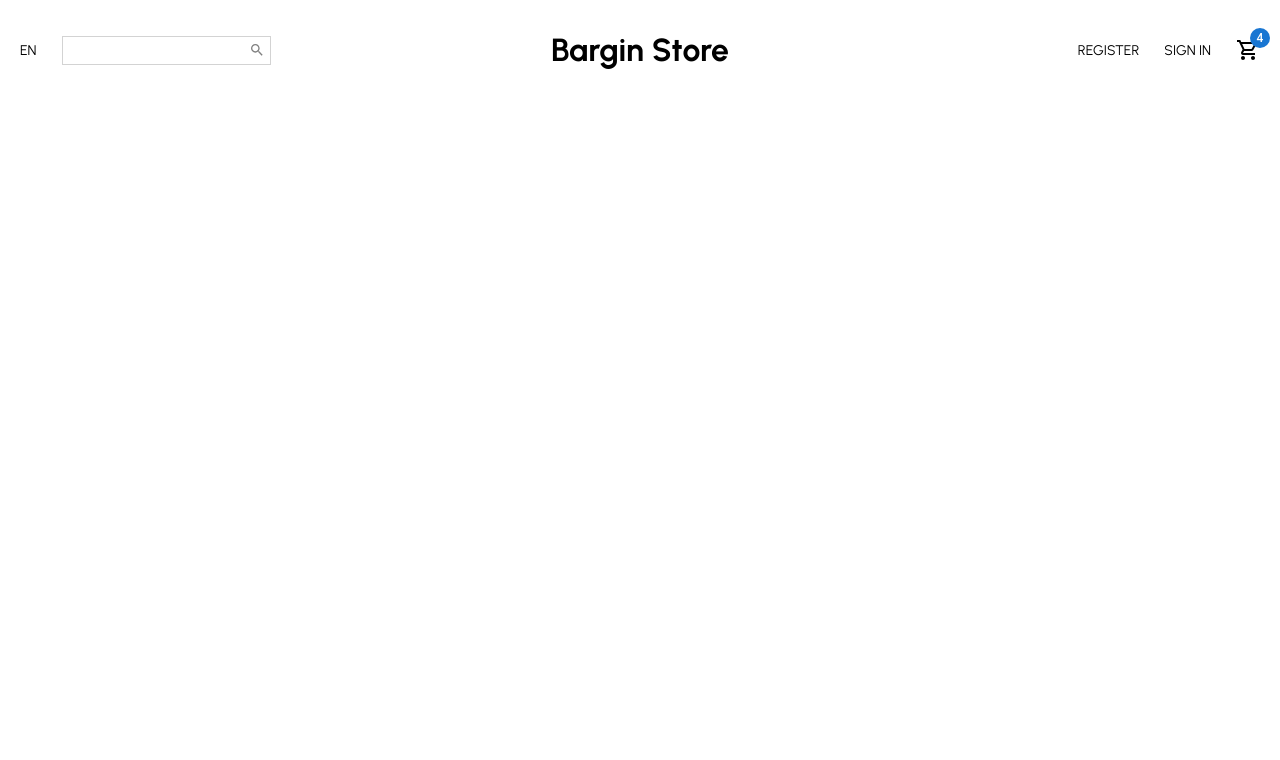
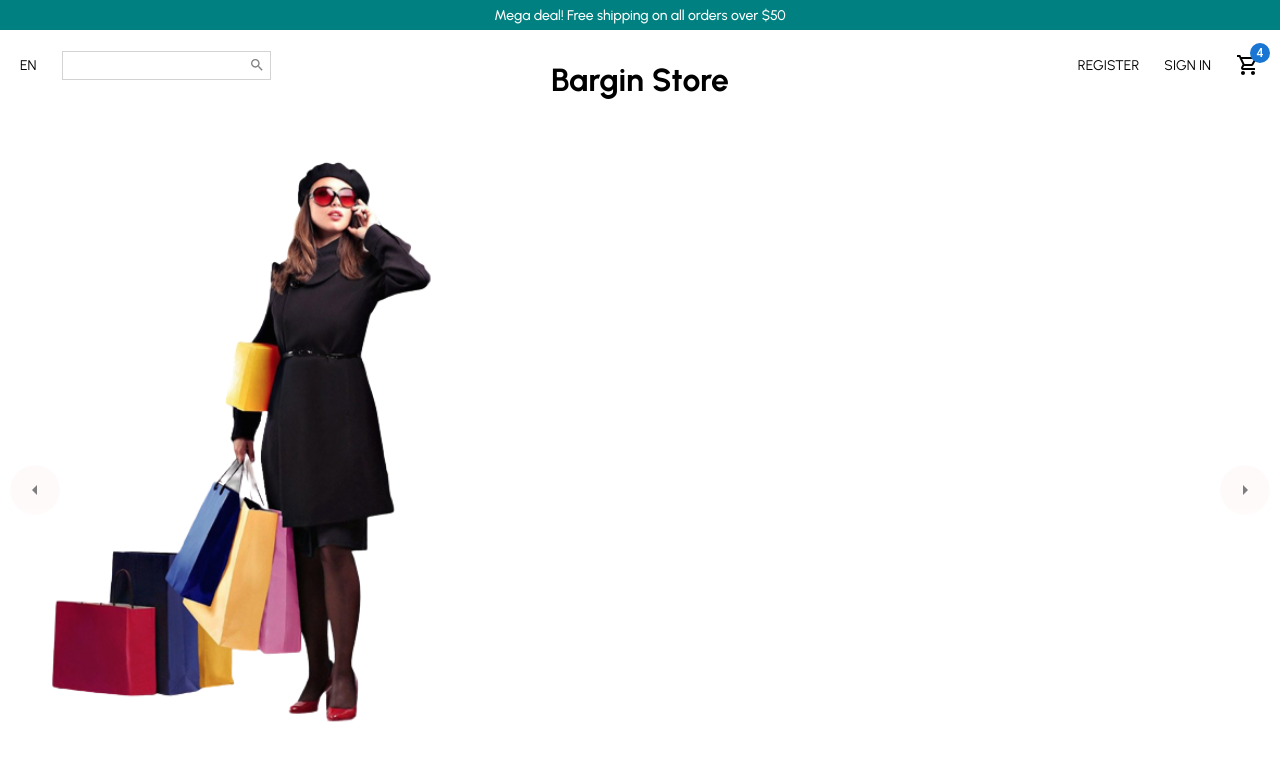
Before and after one commit to saintjohn1992/online-store-demo, a React (Create React App) app: page / in a window 1280 px wide. Shown: the top 760 px of the page. Built offline with nearby package versions, Linux system fonts and the light colour scheme.

Commit message:
styling the nav and slider

```diff
--- /dev/null
+++ b/src/components/Announcement.js
@@ -0,0 +1,21 @@
+import styled from "styled-components"
+
+
+const Container = styled.div`
+height: 30px;
+background-color: teal;
+color: white;
+display: flex;
+align-items: center;
+justify-content: center;
+font-size: 14px;
+font-weight: 500;
+`
+
+const Announcement = () => {
+  return (
+    <Container>Mega deal! Free shipping on all orders over $50</Container>
+  )
+}
+
+export default Announcement
--- a/src/components/Navbar.js
+++ b/src/components/Navbar.js
@@ -10,12 +10,13 @@ const Container = styled.div`
  padding: 10px 20px;
  display: flex;
  align-items: center;
- justify-content: space-between
+ justify-content: space-between;
  `
  const Left = styled.div`
  flex: 1;
  display: flex;
  align-items: center;
+ margin-bottom: 30px;
  `
  const Language = styled.span`
   font-size: 14px;
@@ -35,10 +36,11 @@ const Input = styled.input`
  const Center = styled.div`
  flex: 1;
  text-align: center;
+ justify-content: center;
+
  `
 const Logo = styled.h1`
   font-weight: bold;
-
   `
 
  const Right = styled.div`
@@ -46,6 +48,7 @@ const Logo = styled.h1`
  display: flex;
  align-items: center;
  justify-content: flex-end;
+ margin-bottom: 30px;
  `
  const MenuItem = styled.div`
  font-size: 14px;
--- /dev/null
+++ b/src/components/Slider.js
@@ -0,0 +1,74 @@
+import styled from "styled-components"
+import { ArrowLeftOutlined, ArrowRightOutlined } from "@mui/icons-material";
+import Shopping from "../images/shopping.png";
+
+const Container = styled.div`
+width: 100%;
+height: 100vh;
+display: flex;
+position: relative;
+`
+const Arrow = styled.div`
+width: 50px;
+height: 50px;
+background-color: #fff7f7;
+border-radius: 50%;
+display: flex;
+align-items: center;
+justify-content: center;
+position: absolute;
+top: 0;
+bottom: 0;
+left: ${props=> props.direction === "left" && "10px"};
+right: ${props=> props.direction === "right" && "10px"};
+margin: auto;
+cursor: pointer;
+opacity: 0.5;
+`
+const Wrapper = styled.div`
+height: 100%;
+`
+const Slide = styled.div`
+display: flex;
+align-items: center;
+width: 100vw;
+height: 100vh;
+
+`;
+
+const ImgContainer = styled.div`
+flex: 1;
+height: 100%;
+
+`;
+
+const Image = styled.img`
+height: 80%;
+`
+
+const InfoContainer = styled.div`
+flex: 1;
+`;
+
+const Slider = () => {
+  return (
+    <Container>
+        <Arrow direction="left">
+            <ArrowLeftOutlined />
+        </Arrow>
+        <Wrapper>
+            <Slide>
+            <ImgContainer>
+                <Image src={Shopping} alt="lady"/>
+            </ImgContainer>
+            <InfoContainer></InfoContainer>
+            </Slide>
+        </Wrapper>
+        <Arrow direction="right">
+            <ArrowRightOutlined />
+        </Arrow>
+    </Container>
+  )
+}
+
+export default Slider
--- a/src/pages/Home.js
+++ b/src/pages/Home.js
@@ -1,10 +1,14 @@
 import React from 'react'
+import Announcement from '../components/Announcement'
 import Navbar from '../components/Navbar'
+import Slider from '../components/Slider'
 
 export const Home = () => {
   return (
     <div>
+      <Announcement />
       <Navbar />
+      <Slider />
     </div>
   )
 }
```
Also changed, not shown: src/images/shopping.png (added).
